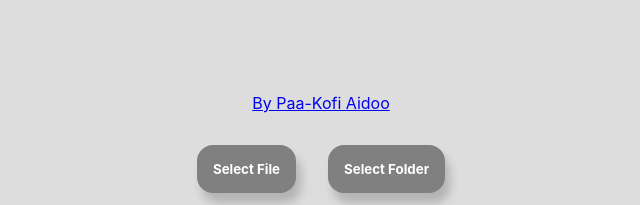
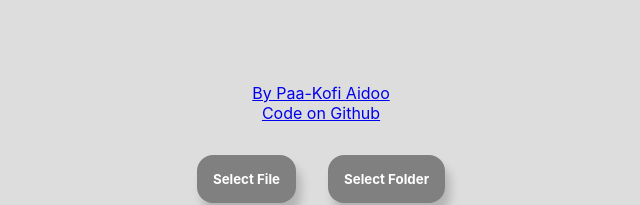
Before and after one commit to paakofiaidoo/juki-audio-player, a plain HTML site: page index.html in a window 1280 px wide. Shown: the top 205 px of the page, without its empty margins (319-959 px from the left). Drawn offline with Linux system fonts and the light colour scheme.

Commit message:
added link to code

```diff
--- a/index.html
+++ b/index.html
@@ -12,6 +12,7 @@
 
 <body>
     <a href="https://paakofiaidoo.tech/">By Paa-Kofi Aidoo</a>
+    <a href="https://github.com/paakofiaidoo/juki-audio-player" target="_blank">Code on Github</a>
     <div class="card">
         <div class="buttons">
             <button class="button" id="btn">Select File</button>
```
